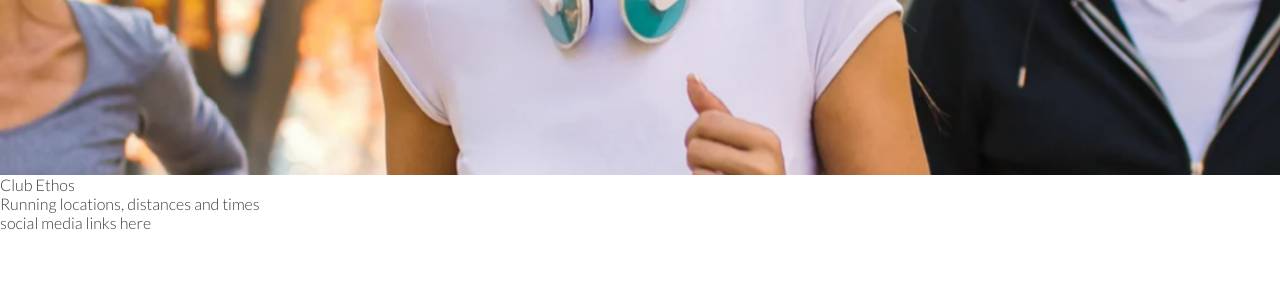
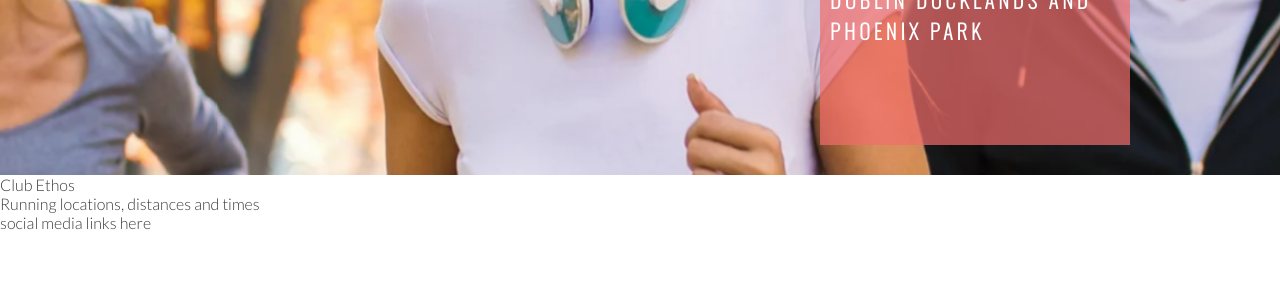
Before and after one commit to ancaerena/love-running, a plain HTML site: page index.html in a window 1280 px wide. Shown: the part 500-800 px from the top of the page. Drawn offline with nearby package versions, Linux system fonts and the light colour scheme.

Commit message:
Add cover text and style

```diff
--- a/assets/css/style.css
+++ b/assets/css/style.css
@@ -49,6 +49,10 @@ line-height: 75px;
     height: 600px;
     width: 100%;
     overflow: hidden;
+    position: relative;
+}
+#cover-text, #cover-text h2 {
+    color: #fff;
 }
 #hero-image {
     height: 600px;
@@ -69,3 +73,21 @@ line-height: 75px;
         transform: scale(1.1);
     }
 }
+#cover-text {
+    font-size: 110%;
+    font-family: Oswald, sans-serif;
+    text-transform: uppercase;
+    letter-spacing: 4px;
+    width: 300px;
+    height: 200px;
+
+    padding-top: 40px;
+    padding-left: 10px;
+
+    background-color: rgba(241, 109, 107, .7);
+
+    bottom: 30px;
+    right: 150px;
+
+    position: absolute;
+}
--- a/index.html
+++ b/index.html
@@ -32,6 +32,10 @@
     </header>
     <section id="hero-outer">
         <div id="hero-image"></div>
+        <div id="cover-text">
+            <h2>Love Running</h2>
+            <h3>Dublin Docklands and Phoenix Park</h3>
+        </div>
 </section>
     <section>
         Club Ethos
```
